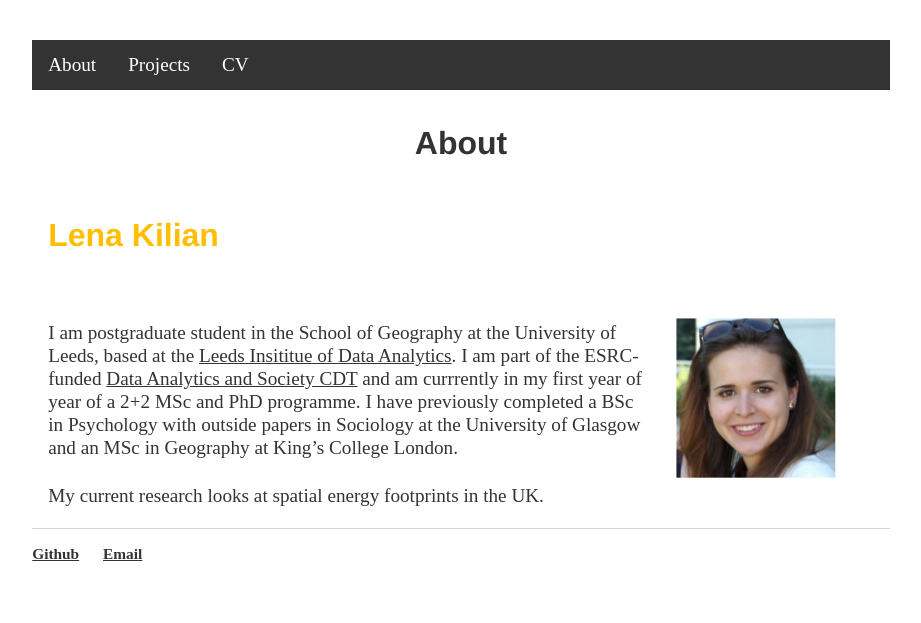
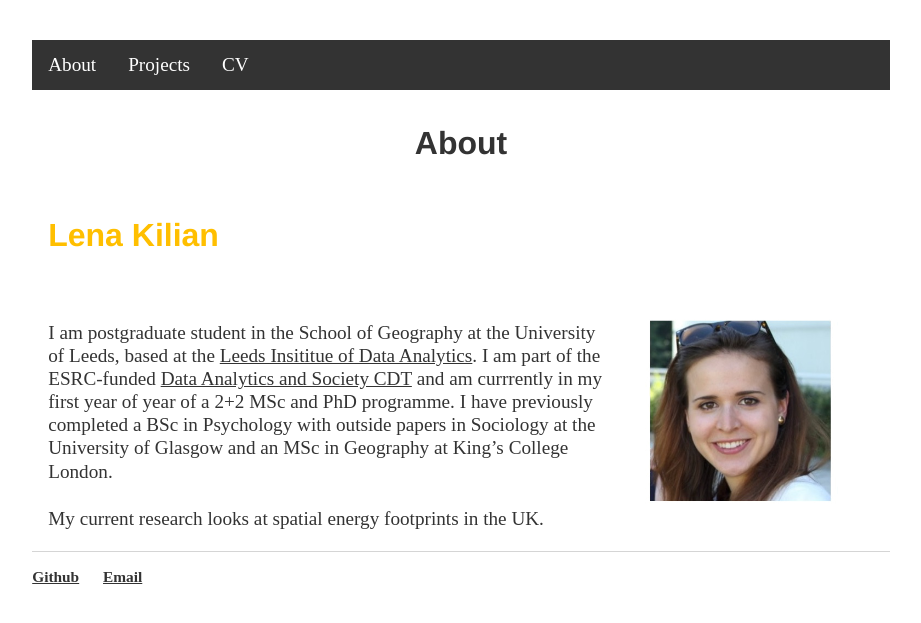
Before and after one commit to lena-kilian/lena-kilian.github.io, a Jekyll site: the page built from index.md, in a window 1280 px wide. Shown: the top 623 px of the page, without its empty margins (179-1100 px from the left). Built offline with Jekyll 4.4.1, drawn with Linux system fonts in a browser that asks for light colours; our own code applies the rules of GitHub Pages for plain Markdown files.

Commit message:
Update index.md

```diff
--- a/index.md
+++ b/index.md
@@ -1,7 +1,7 @@
 # About
 
 ## Lena Kilian
-<img style="padding: 5px;" src="Photo.png" align="right" width="220"/>
+<img style="padding: 5px;" src="Photo.png" align="right" width="250"/>
 
 I am postgraduate student in the School of Geography at the University of Leeds, based at the [Leeds Insititue of Data Analytics](https://lida.leeds.ac.uk/). I am part of the ESRC-funded [Data Analytics and Society CDT](https://datacdt.org/) and am currrently in my first year of year of a 2+2 MSc and PhD programme. I have previously completed a BSc in Psychology with outside papers in Sociology at the University of Glasgow and an MSc in Geography at King's College London.
 
```
